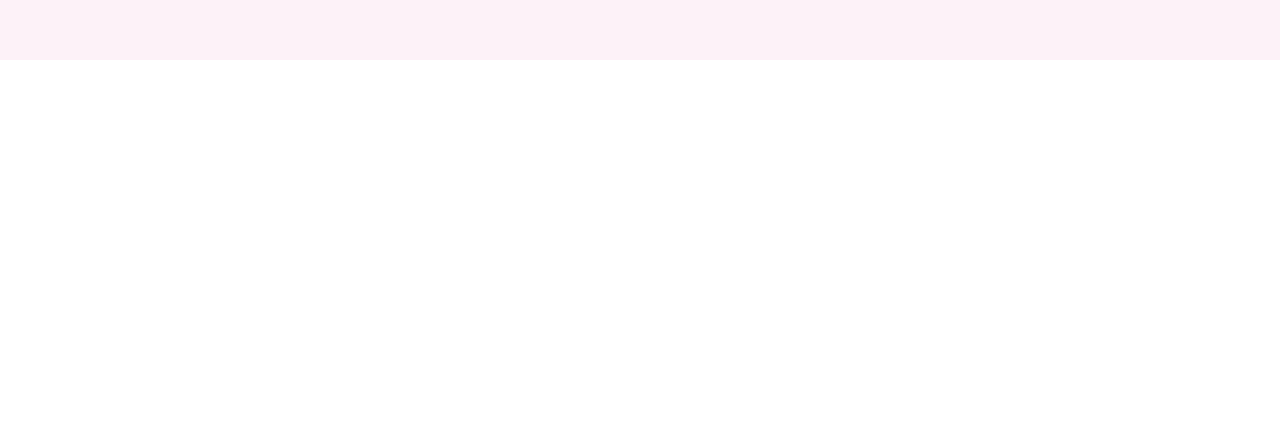
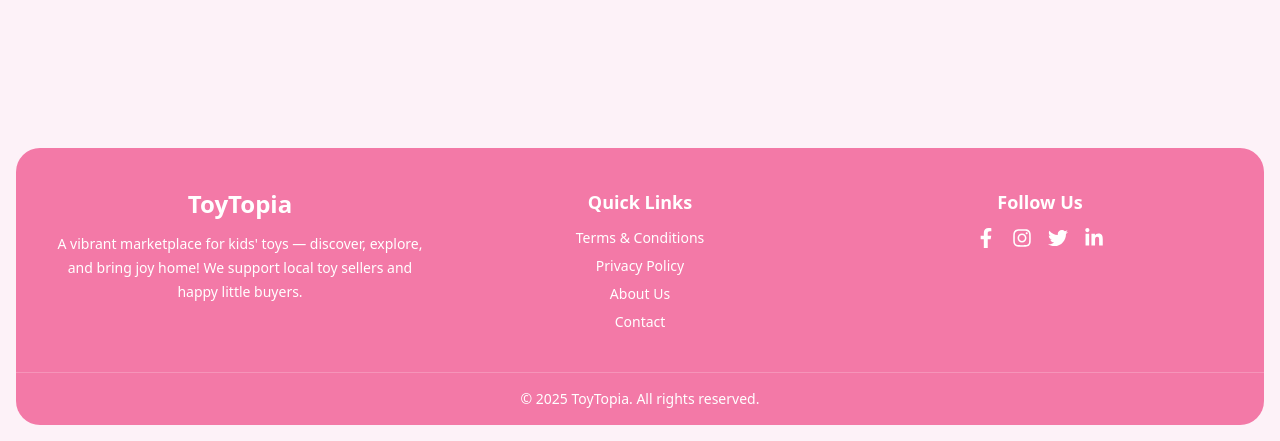
Before and after one commit to emonsimply/toytopia, a React (Vite) app: page / in a window 1280 px wide. Shown: the part 740-1181 px from the top of the page. Before the commit the page ends 800 px from the top, so only its background shows below. Built offline with nearby package versions, Linux system fonts and the light colour scheme.

Commit message:
Footer added

```diff
--- a/package.json
+++ b/package.json
@@ -13,6 +13,7 @@
     "@tailwindcss/vite": "^4.1.15",
     "react": "^19.1.1",
     "react-dom": "^19.1.1",
+    "react-icons": "^5.5.0",
     "react-router": "^7.9.4",
     "tailwindcss": "^4.1.15"
   },
--- /dev/null
+++ b/src/components/Footer/Footer.jsx
@@ -0,0 +1,71 @@
+import React from "react";
+import { FaFacebookF, FaInstagram, FaTwitter, FaLinkedinIn } from "react-icons/fa";
+
+const Footer = () => {
+  return (
+    <footer className="bg-primary text-white mt-10 rounded-3xl">
+      <div className="p-10 grid md:grid-cols-3 gap-8">
+
+        <div className="text-center">
+          <h2 className="text-2xl font-bold mb-3">ToyTopia</h2>
+          <p className="text-sm leading-6">
+            A vibrant marketplace for kids' toys — discover, explore, and bring joy home!
+            We support local toy sellers and happy little buyers.
+          </p>
+        </div>
+
+
+        <div className="text-center">
+          <h3 className="text-lg font-semibold mb-3">Quick Links</h3>
+          <ul className="space-y-2 text-sm">
+            <li>
+              <a href="/terms" className="hover:underline">
+                Terms & Conditions
+              </a>
+            </li>
+            <li>
+              <a href="/privacy" className="hover:underline">
+                Privacy Policy
+              </a>
+            </li>
+            <li>
+              <a href="/about" className="hover:underline">
+                About Us
+              </a>
+            </li>
+            <li>
+              <a href="/contact" className="hover:underline">
+                Contact
+              </a>
+            </li>
+          </ul>
+        </div>
+
+
+        <div className="text-center">
+          <h3 className="text-lg font-semibold mb-3">Follow Us</h3>
+          <div className="flex space-x-4 text-xl justify-center">
+            <a href="https://facebook.com" target="_blank" rel="noreferrer" className="hover:text-gray-200">
+              <FaFacebookF />
+            </a>
+            <a href="https://instagram.com" target="_blank" rel="noreferrer" className="hover:text-gray-200">
+              <FaInstagram />
+            </a>
+            <a href="https://twitter.com" target="_blank" rel="noreferrer" className="hover:text-gray-200">
+              <FaTwitter />
+            </a>
+            <a href="https://linkedin.com" target="_blank" rel="noreferrer" className="hover:text-gray-200">
+              <FaLinkedinIn />
+            </a>
+          </div>
+        </div>
+      </div>
+
+      <div className="border-t border-white/20 text-center py-4 text-sm">
+        <p>© 2025 ToyTopia. All rights reserved.</p>
+      </div>
+    </footer>
+  );
+};
+
+export default Footer;
--- a/src/components/Navbar/Navbar.jsx
+++ b/src/components/Navbar/Navbar.jsx
@@ -15,7 +15,7 @@
     </>
   );
   return (
-    <div className="navbar bg-white shadow-sm rounded-full mx-4">
+    <div className="navbar bg-white shadow-sm rounded-full">
       <div className="navbar-start ">
         <div className="dropdown">
           <div tabIndex={0} role="button" className="btn btn-ghost lg:hidden">
--- a/src/layouts/RootLayout.jsx
+++ b/src/layouts/RootLayout.jsx
@@ -1,15 +1,20 @@
-import React from 'react';
-import Navbar from '../components/Navbar/Navbar';
-import { Outlet } from 'react-router';
+import React from "react";
+import Navbar from "../components/Navbar/Navbar";
+import { Outlet } from "react-router";
+import Footer from "../components/Footer/Footer";
 
 const RootLayout = () => {
   return (
-    <div className='bg-pink-50 h-screen'>
-      <nav className='py-4 max-w-7xl mx-auto'>
+    <div className="bg-pink-50">
+      <nav className="p-4 max-w-7xl mx-auto">
         <Navbar></Navbar>
       </nav>
-      <Outlet></Outlet>
-
+      <main className="p-4 max-w-7xl mx-auto min-h-[calc(100vh-65px)]">
+        <Outlet></Outlet>
+      </main>
+      <footer className="p-4 max-w-7xl mx-auto">
+        <Footer></Footer>
+      </footer>
     </div>
   );
 };
```
Also changed, not shown: 1 other file (tests, documents, lock files or other folders).
